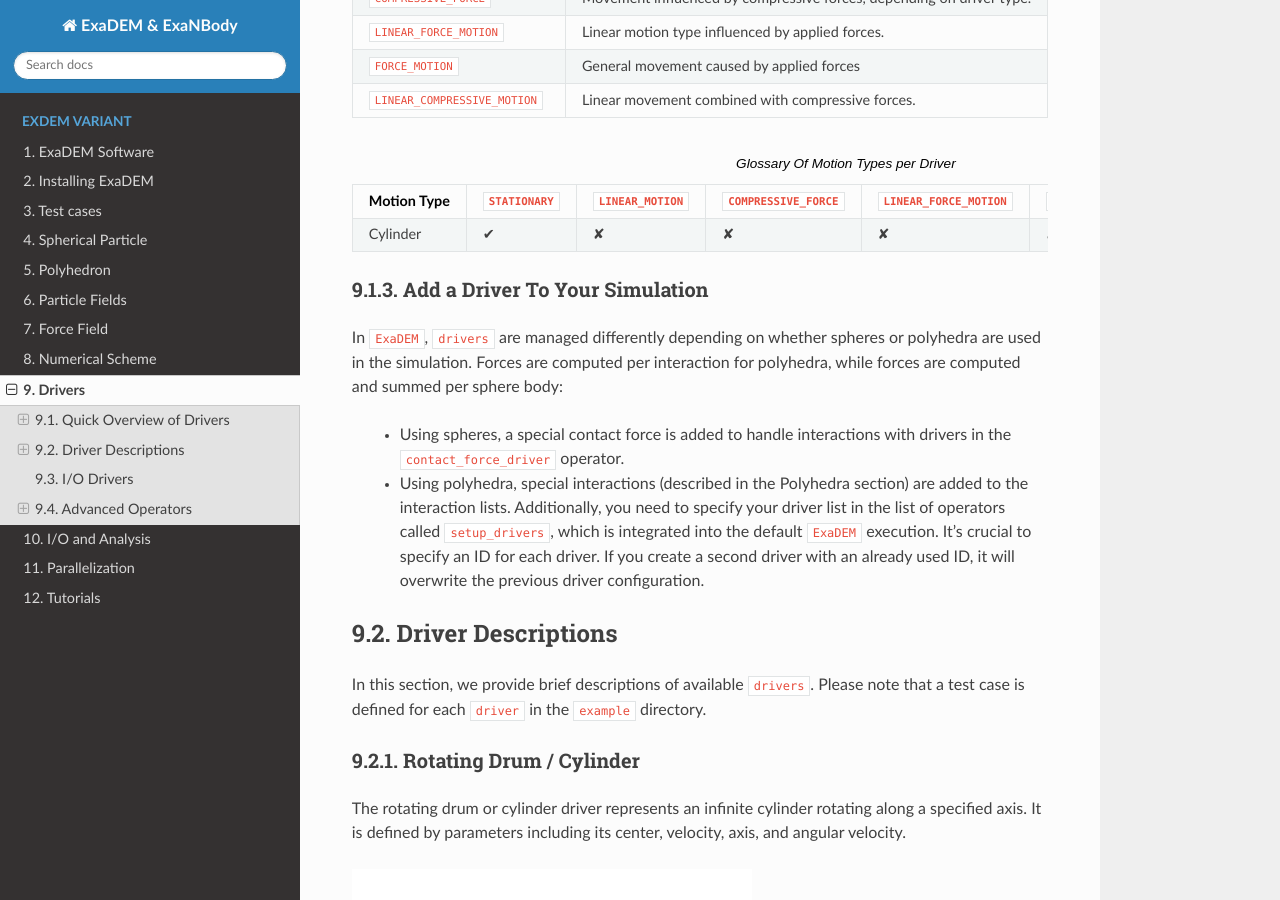
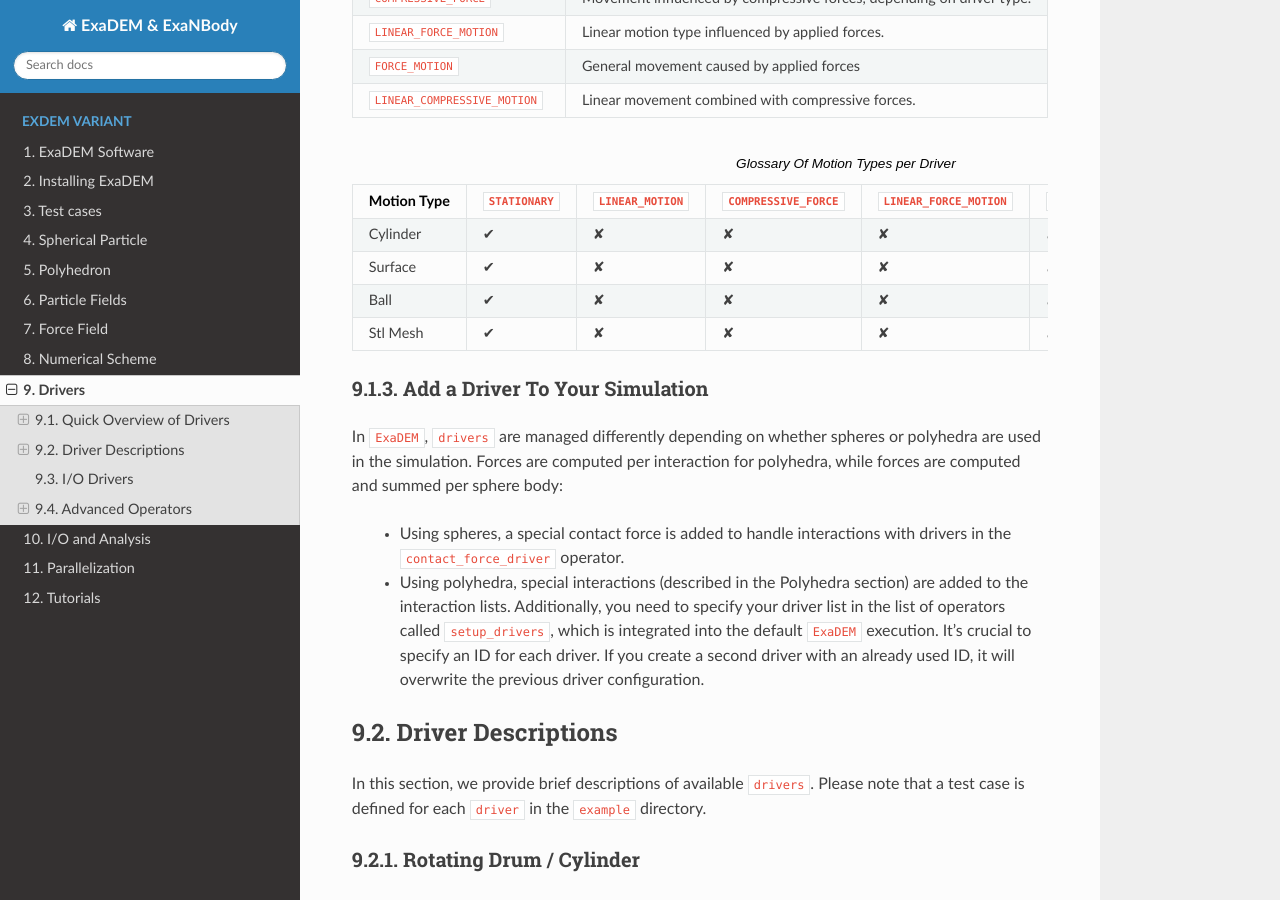
Before and after one commit to Collab4exaNBody/doc_exaDEM, a Sphinx documentation site: the page built from docs/source/project_exaDEM/Drivers.rst, in a window 1280 px wide and 900 px high, scrolled down 1362 px. Built offline with Sphinx 7.4.7 and the Read the Docs theme 3.1.0, drawn with Linux system fonts in a browser that asks for light colours.

Commit message:
Update Drivers.rst

```diff
--- a/docs/source/project_exaDEM/Drivers.rst
+++ b/docs/source/project_exaDEM/Drivers.rst
@@ -84,7 +84,27 @@ Drivers share common parameters contained in the Driver_params class. These para
      - ✘
      - ✘
      - ✘
-
+   * - Surface
+     - ✔
+     - ✘
+     - ✘
+     - ✘
+     - ✘
+     - ✘
+   * - Ball
+     - ✔
+     - ✘
+     - ✘
+     - ✘
+     - ✘
+     - ✘
+   * - Stl Mesh
+     - ✔
+     - ✘
+     - ✘
+     - ✘
+     - ✘
+     - ✘
 
 Add a Driver To Your Simulation
 -------------------------------
```
